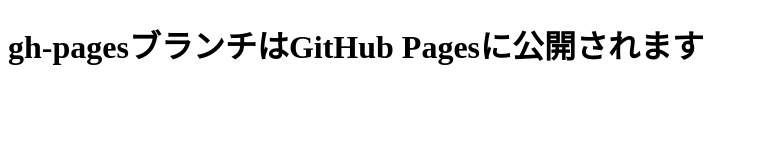
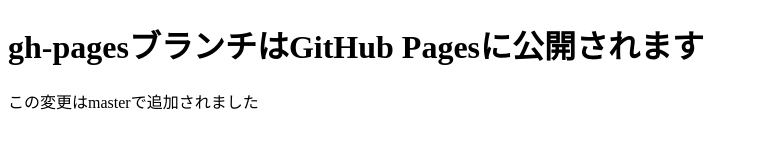
Before and after one commit to seri1234/git-study, a plain HTML site: page index.html in a window 1280 px wide. Shown: the whole page, without its empty margins (0-757 px from the left). Drawn offline with Linux system fonts and the light colour scheme.

Commit message:
masterでindex.htmlを変更

```diff
--- a/index.html
+++ b/index.html
@@ -8,5 +8,6 @@
 </head>
 <body>
     <h1>gh-pagesブランチはGitHub Pagesに公開されます</h1>
+    <p>この変更はmasterで追加されました</p>
 </body>
 </html>
```
